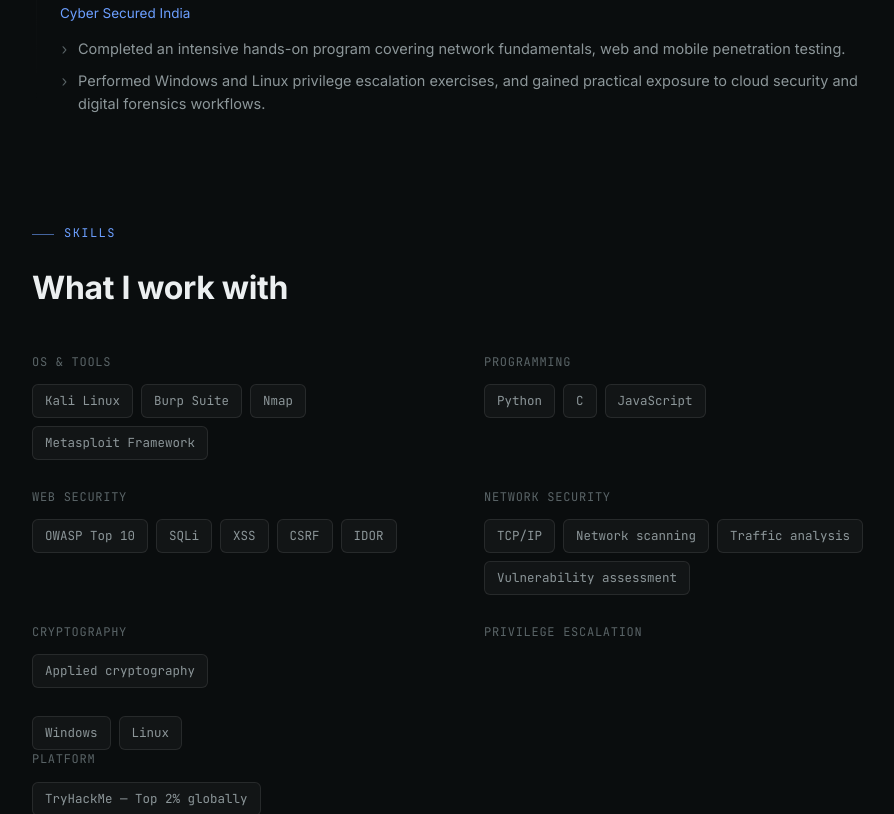
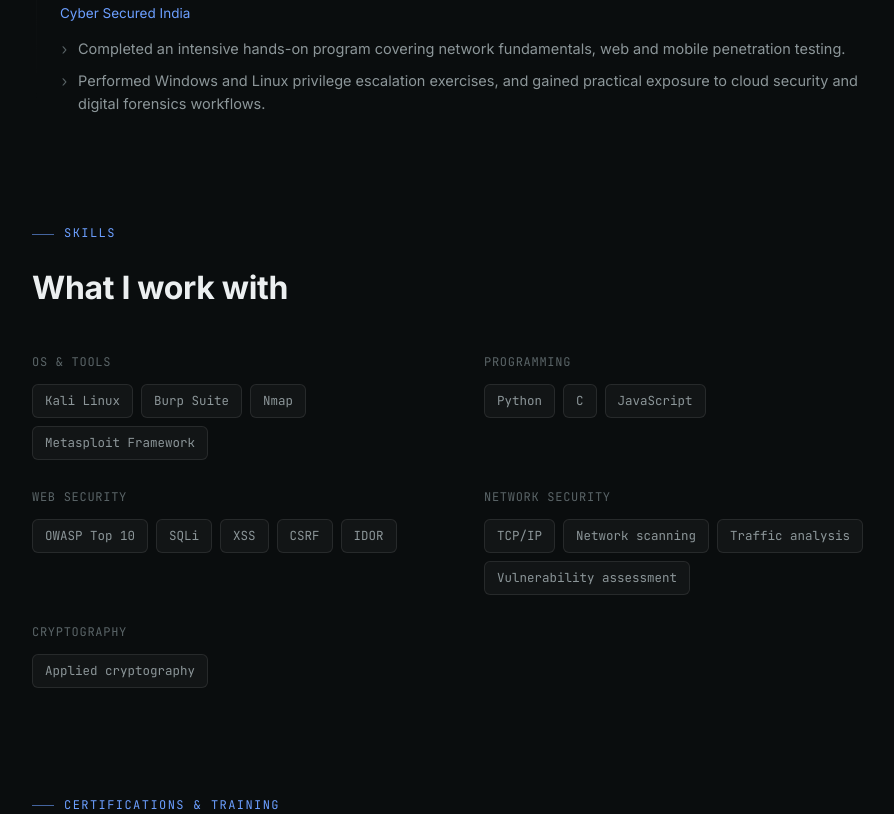
Before and after one commit to sadhak001/Portfolio, a plain HTML site: page index.html in a window 1280 px wide. Shown: the part 1986-2800 px from the top of the page, without its empty margins (176-1070 px from the left). Drawn offline with Linux system fonts and the light colour scheme.

Commit message:
Update index.html

```diff
--- a/index.html
+++ b/index.html
@@ -175,18 +175,7 @@
             <span class="chip">Applied cryptography</span>
           </div>
         </div>
-          <div class="skill-group-label">Privilege Escalation</div>
-          <div class="chip-row">
-            <span class="chip">Windows</span><span class="chip">Linux</span>
-          </div>
-        </div>
-        <div class="skill-group defense reveal">
-          <div class="skill-group-label">Platform</div>
-          <div class="chip-row">
-            <span class="chip">TryHackMe — Top 2% globally</span>
-          </div>
-        </div>
-      </div>
+
     </section>
 
     <section id="certifications">
```
